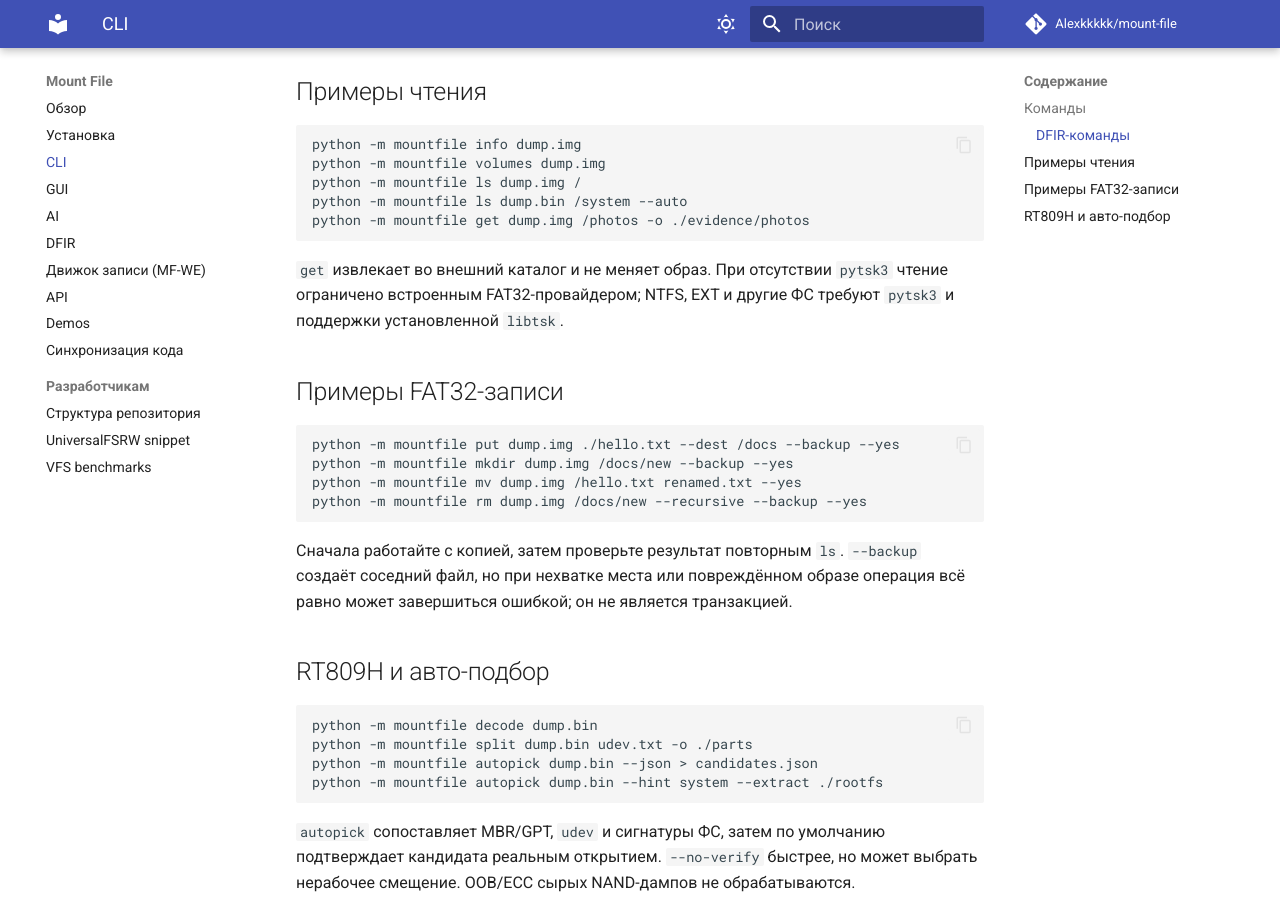
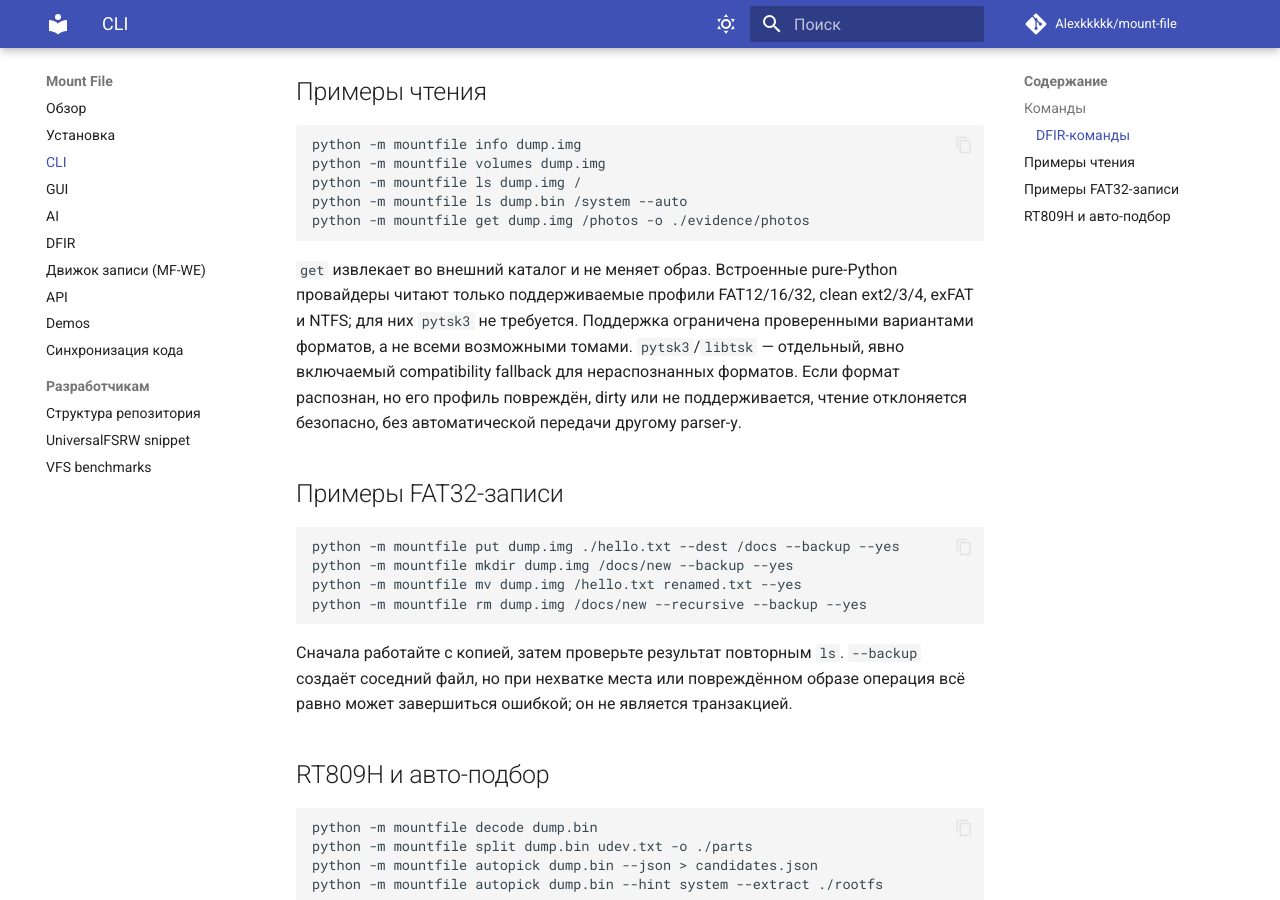
Before and after one commit to Alexkkkkk/mount-file, an MkDocs documentation site: the page built from docs/cli.md, in a window 1280 px wide and 900 px high, scrolled down 3058 px. Built offline with MkDocs 1.6.1 and Material for MkDocs 9.7.7, drawn with Linux system fonts in a browser that asks for light colours; comment, search, counter and statistics services are not loaded.

Commit message:
docs(vfs): clarify native reader profiles without pytsk3 (#205)
Co-authored-by: Alexkkkkk <1.02665324e+08+Alexkkkkk@users.noreply.github.com>

````diff
--- a/docs/cli.md
+++ b/docs/cli.md
@@ -103,9 +103,13 @@ python -m mountfile ls dump.bin /system --auto
 python -m mountfile get dump.img /photos -o ./evidence/photos
 ```
 
-`get` извлекает во внешний каталог и не меняет образ. При отсутствии `pytsk3`
-чтение ограничено встроенным FAT32-провайдером; NTFS, EXT и другие ФС требуют
-`pytsk3` и поддержки установленной `libtsk`.
+`get` извлекает во внешний каталог и не меняет образ. Встроенные pure-Python
+провайдеры читают только поддерживаемые профили FAT12/16/32, clean ext2/3/4,
+exFAT и NTFS; для них `pytsk3` не требуется. Поддержка ограничена проверенными
+вариантами форматов, а не всеми возможными томами. `pytsk3`/`libtsk` — отдельный,
+явно включаемый compatibility fallback для нераспознанных форматов. Если формат
+распознан, но его профиль повреждён, dirty или не поддерживается, чтение
+отклоняется безопасно, без автоматической передачи другому parser-у.
 
 ## Примеры FAT32-записи
 
````
Also changed, not shown: 1 other file.
